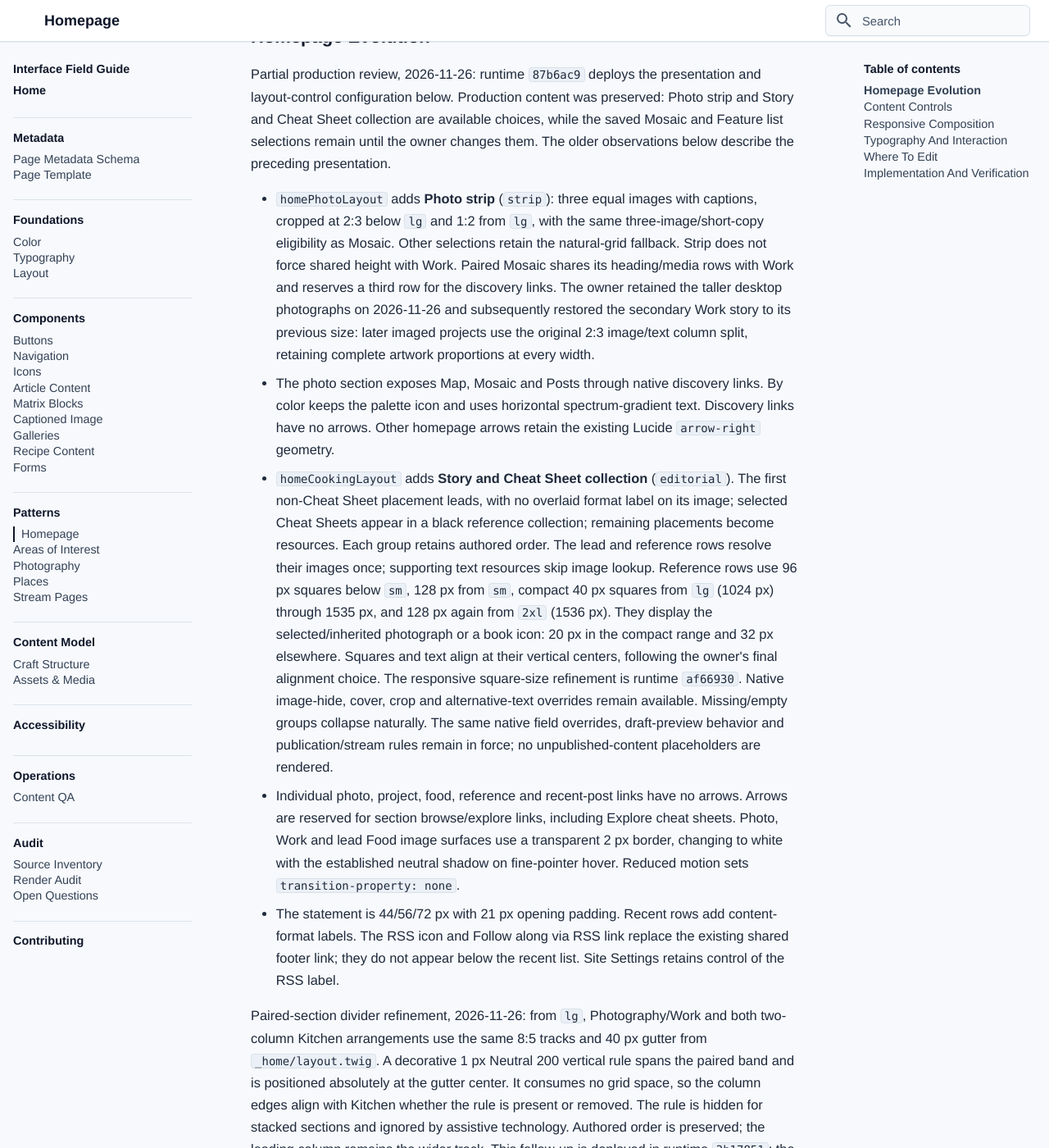
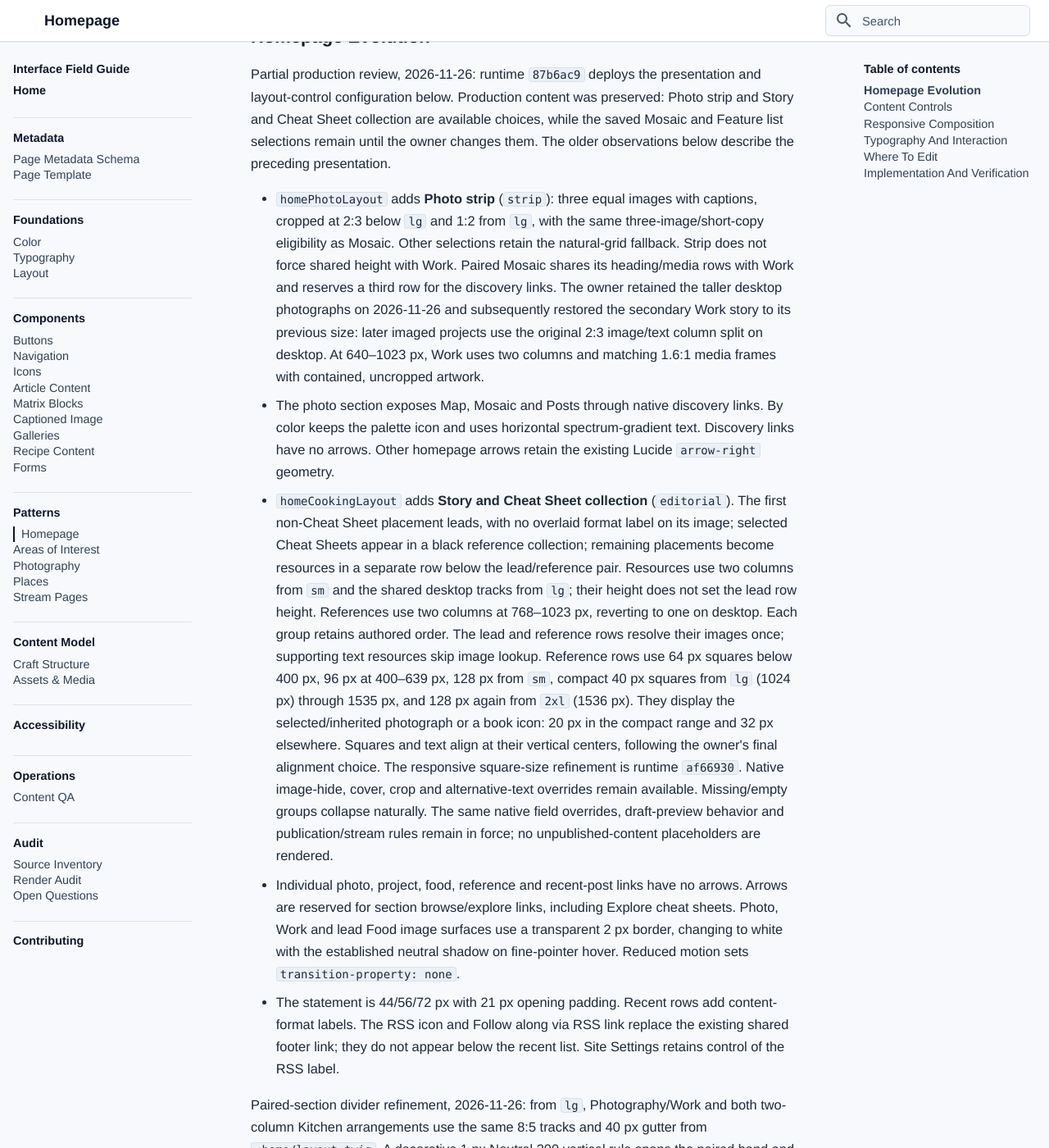
Before and after one commit to bentilden/Design-System, an MkDocs documentation site: the page built from docs/patterns/homepage.md, in a window 1280 px wide and 1400 px high, scrolled down 350 px. Shown: the whole window at 82% size. Built offline with MkDocs 1.6.1 and Material for MkDocs 9.7.7, drawn with Linux system fonts in a browser that asks for light colours; some web fonts are replaced; some of the changed text lies outside the part shown.

Commit message:
Document responsive homepage content flow and tablet layouts

```diff
--- a/docs/patterns/homepage.md
+++ b/docs/patterns/homepage.md
@@ -32,15 +32,17 @@ The homepage at `/` introduces the site's interests through selected Photography
 
 Partial production review, 2026-11-26: runtime `87b6ac9` deploys the presentation and layout-control configuration below. Production content was preserved: Photo strip and Story and Cheat Sheet collection are available choices, while the saved Mosaic and Feature list selections remain until the owner changes them. The older observations below describe the preceding presentation.
 
-- `homePhotoLayout` adds **Photo strip** (`strip`): three equal images with captions, cropped at 2:3 below `lg` and 1:2 from `lg`, with the same three-image/short-copy eligibility as Mosaic. Other selections retain the natural-grid fallback. Strip does not force shared height with Work. Paired Mosaic shares its heading/media rows with Work and reserves a third row for the discovery links. The owner retained the taller desktop photographs on 2026-11-26 and subsequently restored the secondary Work story to its previous size: later imaged projects use the original 2:3 image/text column split, retaining complete artwork proportions at every width.
+- `homePhotoLayout` adds **Photo strip** (`strip`): three equal images with captions, cropped at 2:3 below `lg` and 1:2 from `lg`, with the same three-image/short-copy eligibility as Mosaic. Other selections retain the natural-grid fallback. Strip does not force shared height with Work. Paired Mosaic shares its heading/media rows with Work and reserves a third row for the discovery links. The owner retained the taller desktop photographs on 2026-11-26 and subsequently restored the secondary Work story to its previous size: later imaged projects use the original 2:3 image/text column split on desktop. At 640–1023 px, Work uses two columns and matching 1.6:1 media frames with contained, uncropped artwork.
 - The photo section exposes Map, Mosaic and Posts through native discovery links. By color keeps the palette icon and uses horizontal spectrum-gradient text. Discovery links have no arrows. Other homepage arrows retain the existing Lucide `arrow-right` geometry.
-- `homeCookingLayout` adds **Story and Cheat Sheet collection** (`editorial`). The first non-Cheat Sheet placement leads, with no overlaid format label on its image; selected Cheat Sheets appear in a black reference collection; remaining placements become resources. Each group retains authored order. The lead and reference rows resolve their images once; supporting text resources skip image lookup. Reference rows use 96 px squares below `sm`, 128 px from `sm`, compact 40 px squares from `lg` (1024 px) through 1535 px, and 128 px again from `2xl` (1536 px). They display the selected/inherited photograph or a book icon: 20 px in the compact range and 32 px elsewhere. Squares and text align at their vertical centers, following the owner's final alignment choice. The responsive square-size refinement is runtime `af66930`. Native image-hide, cover, crop and alternative-text overrides remain available. Missing/empty groups collapse naturally. The same native field overrides, draft-preview behavior and publication/stream rules remain in force; no unpublished-content placeholders are rendered.
+- `homeCookingLayout` adds **Story and Cheat Sheet collection** (`editorial`). The first non-Cheat Sheet placement leads, with no overlaid format label on its image; selected Cheat Sheets appear in a black reference collection; remaining placements become resources in a separate row below the lead/reference pair. Resources use two columns from `sm` and the shared desktop tracks from `lg`; their height does not set the lead row height. References use two columns at 768–1023 px, reverting to one on desktop. Each group retains authored order. The lead and reference rows resolve their images once; supporting text resources skip image lookup. Reference rows use 64 px squares below 400 px, 96 px at 400–639 px, 128 px from `sm`, compact 40 px squares from `lg` (1024 px) through 1535 px, and 128 px again from `2xl` (1536 px). They display the selected/inherited photograph or a book icon: 20 px in the compact range and 32 px elsewhere. Squares and text align at their vertical centers, following the owner's final alignment choice. The responsive square-size refinement is runtime `af66930`. Native image-hide, cover, crop and alternative-text overrides remain available. Missing/empty groups collapse naturally. The same native field overrides, draft-preview behavior and publication/stream rules remain in force; no unpublished-content placeholders are rendered.
 - Individual photo, project, food, reference and recent-post links have no arrows. Arrows are reserved for section browse/explore links, including Explore cheat sheets. Photo, Work and lead Food image surfaces use a transparent 2 px border, changing to white with the established neutral shadow on fine-pointer hover. Reduced motion sets `transition-property: none`.
 - The statement is 44/56/72 px with 21 px opening padding. Recent rows add content-format labels. The RSS icon and Follow along via RSS link replace the existing shared footer link; they do not appear below the recent list. Site Settings retains control of the RSS label.
 
 Paired-section divider refinement, 2026-11-26: from `lg`, Photography/Work and both two-column Kitchen arrangements use the same 8:5 tracks and 40 px gutter from `_home/layout.twig`. A decorative 1 px Neutral 200 vertical rule spans the paired band and is positioned absolutely at the gutter center. It consumes no grid space, so the column edges align with Kitchen whether the rule is present or removed. The rule is hidden for stacked sections and ignored by assistive technology. Authored order is preserved; the leading column remains the wider track. This follow-up is deployed in runtime `3b17851`; the reference-square refinement entered production in `81f477d`.
 
-Owner-selected recent-list refinement, 2026-11-26: from `sm`, columns read Date → Type → Title. Date and type use compact 8 rem/6 rem tracks with 24 px gaps; type is left aligned rather than placed at the far page edge. With dates hidden, the order is Type → Title. Phones retain date/type above the title. Source: deployed `_home/recent.twig` and generated CSS; desktop coordinates and phone wrapping were reviewed before release.
+Owner-selected recent-list refinement, 2026-11-26: from `md`, columns read Date → Type → Title. Date and type use compact 8 rem/6 rem tracks with 24 px gaps; type is left aligned rather than placed at the far page edge. With dates hidden, the order is Type → Title. Phones retain date/type above the title. Source: deployed `_home/recent.twig` and generated CSS; desktop coordinates and phone wrapping were reviewed before release.
+
+Responsive follow-up, 2026-11-26: section browse links consistently follow headings below 480 px. The tablet Work/reference arrangements and separate supporting-resource row above are deployed in runtime `881e58e`; the 1024–1535 px compact reference squares and 1536+ large squares remain. Only narrow phones reduce to 64 px, with smaller panel padding and image/text gaps. The Recent table now begins at 768 px. The exact stylesheet referenced by the live homepage matches the committed build. All 590 public-homepage Chromium checks passed at 22 widths from 320 to 1920 px, with no horizontal overflow; phone, tablet and desktop layouts were visually reviewed. The isolated renderer passed 52 fixtures. This remains a partial review, without new physical-device or other-engine coverage.
 
 Source: `_home/preview.twig`, `photography.twig`, `paired.twig`, `work.twig`, `cooking.twig`, new `editorial.twig`/`editorial-item.twig`, `recent.twig`, native dropdown configuration and `modules/homepage/Schema.php`. The renderer guide in `templates/_home/README.md` maps native field handles to output. Local fixtures cover old/new presets and mixed/reference-only/no-image compositions; browser checks cover responsive rendering, focus, no-JavaScript navigation and hover/reduced-motion behavior. This is not a full accessibility audit.
 
```
